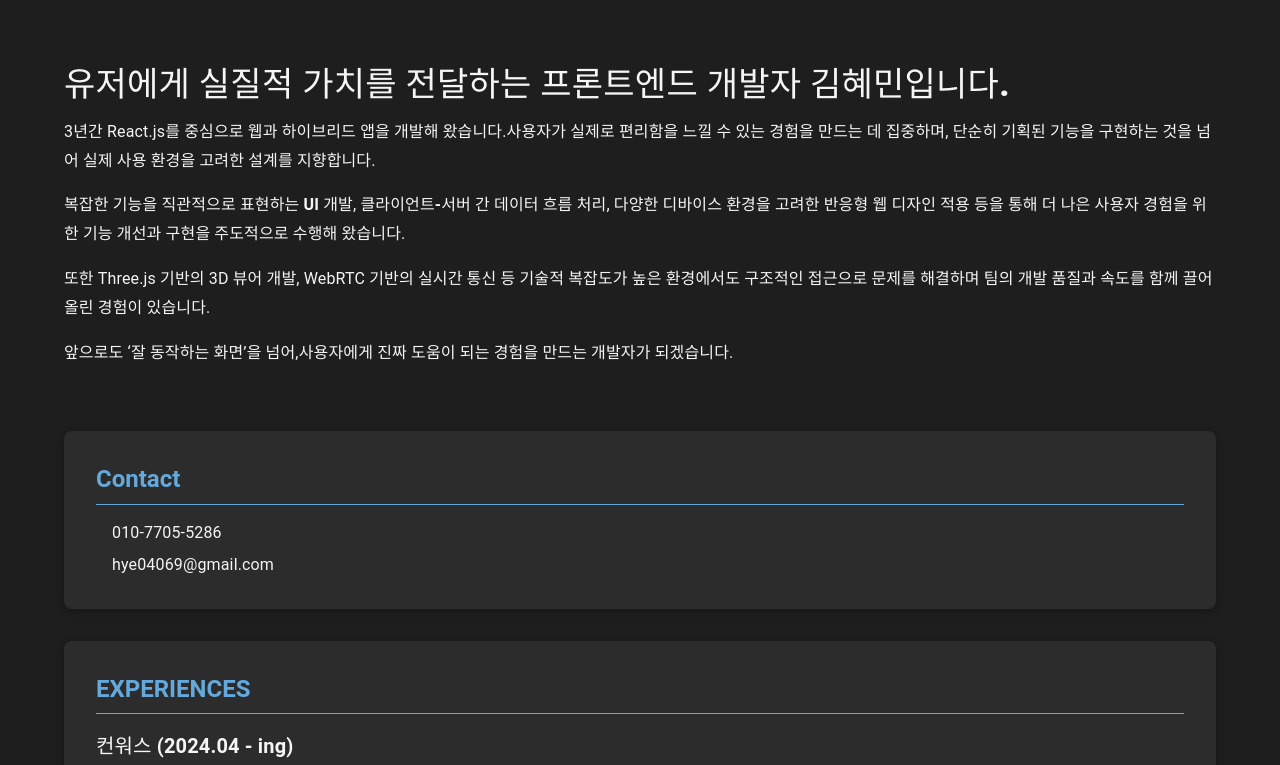
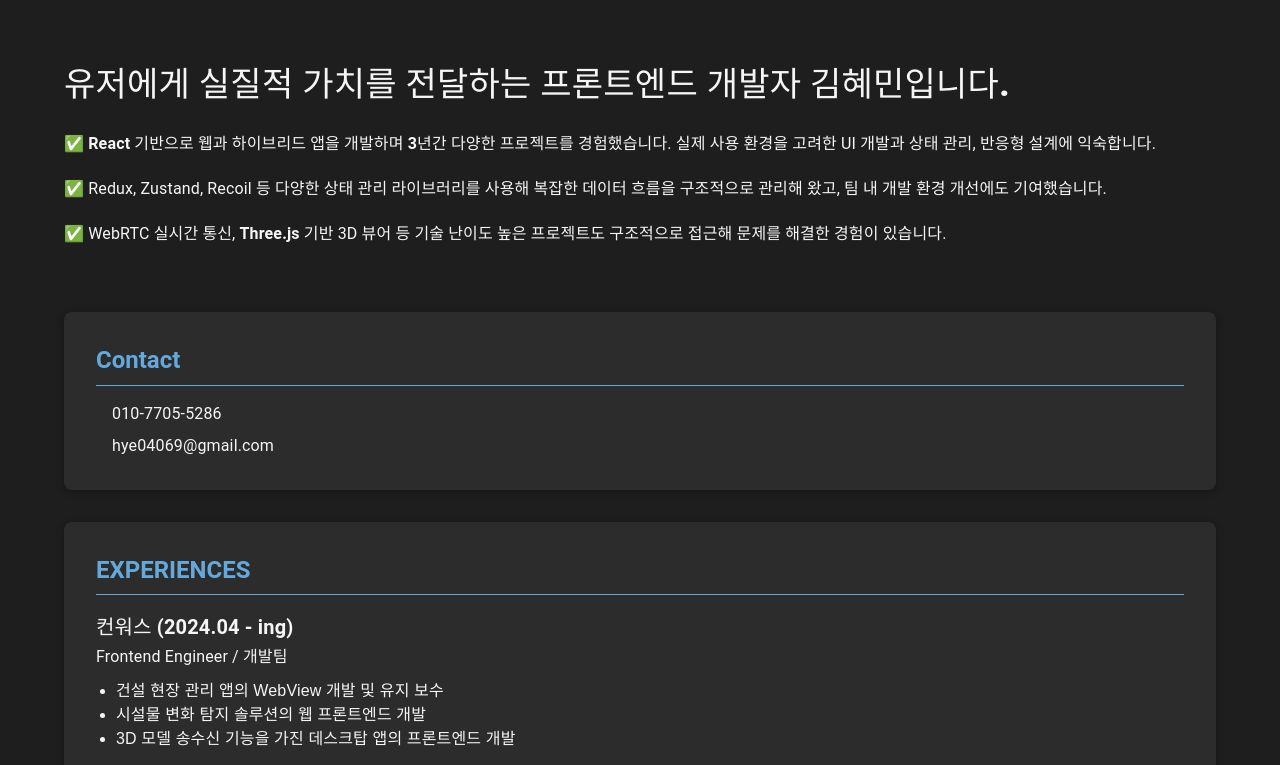
Before and after one commit to hyemmmm/my-portfolio, a React (Vite) app: page /#/ in a window 1280 px wide. Shown: the top 765 px of the page. Built offline with nearby package versions, Linux system fonts and the light colour scheme; some icons are missing.

Commit message:
chore: introduction 내용 변경

```diff
--- a/src/pages/Home.tsx
+++ b/src/pages/Home.tsx
@@ -43,35 +43,21 @@ export default function Home() {
             유저에게 실질적 가치를 전달하는 프론트엔드 개발자 김혜민입니다.
           </Typography>
 
-          <Typography variant="body1" paragraph sx={{ lineHeight: 1.8 }}>
-            3년간 React.js를 중심으로 <b>웹과 하이브리드 앱</b>을 개발해
-            왔습니다.
-            <b>사용자가 실제로 편리함을 느낄 수 있는 경험</b>을 만드는 데
-            집중하며, 단순히 기획된 기능을 구현하는 것을 넘어 실제 사용 환경을
-            고려한 설계를 지향합니다.
+          <Typography variant="body1" paragraph sx={{ lineHeight: 1.8 }} mt={3}>
+            ✅ <b>React</b> 기반으로 웹과 하이브리드 앱을 개발하며 <b>3년</b>간
+            다양한 프로젝트를 경험했습니다. 실제 사용 환경을 고려한 UI 개발과
+            상태 관리, 반응형 설계에 익숙합니다.
           </Typography>
 
           <Typography variant="body1" paragraph sx={{ lineHeight: 1.8 }}>
-            <b>복잡한 기능을 직관적으로 표현하는 UI 개발</b>,
-            <b> 클라이언트-서버 간 데이터 흐름 처리</b>,
-            <b> 다양한 디바이스 환경을 고려한 반응형 웹 디자인 적용</b> 등을
-            통해 더 나은 사용자 경험을 위한 <b>기능 개선과 구현</b>을 주도적으로
-            수행해 왔습니다.
-          </Typography>
-
-          <Typography variant="body1" paragraph sx={{ lineHeight: 1.8 }}>
-            또한 Three.js 기반의 3D 뷰어 개발, WebRTC 기반의 실시간 통신 등
-            <b>
-              {" "}
-              기술적 복잡도가 높은 환경에서도 구조적인 접근으로 문제를 해결
-            </b>
-            하며 팀의 개발 품질과 속도를 함께 끌어올린 경험이 있습니다.
+            ✅ Redux, Zustand, Recoil 등 다양한 <b>상태 관리</b> 라이브러리를
+            사용해 복잡한 데이터 흐름을 구조적으로 관리해 왔고, 팀 내 개발 환경
+            개선에도 기여했습니다.
           </Typography>
 
           <Typography variant="body1" sx={{ lineHeight: 1.8 }}>
-            앞으로도 ‘잘 동작하는 화면’을 넘어,
-            <b>사용자에게 진짜 도움이 되는 경험</b>을 만드는 개발자가
-            되겠습니다.
+            ✅ WebRTC 실시간 통신, <b>Three.js</b> 기반 3D 뷰어 등 기술 난이도
+            높은 프로젝트도 구조적으로 접근해 문제를 해결한 경험이 있습니다.
           </Typography>
         </Box>
 
```
